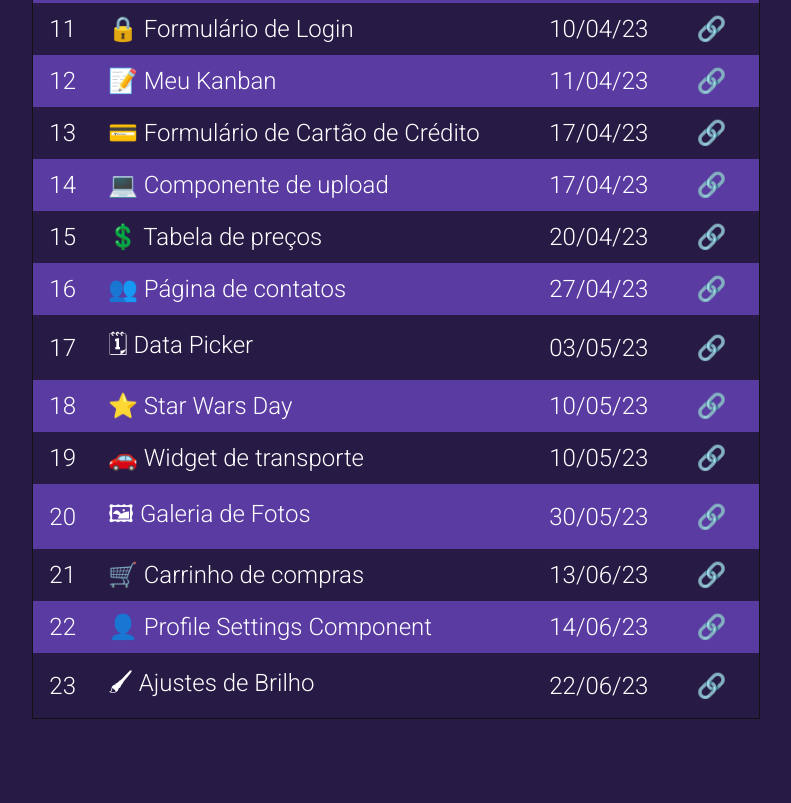
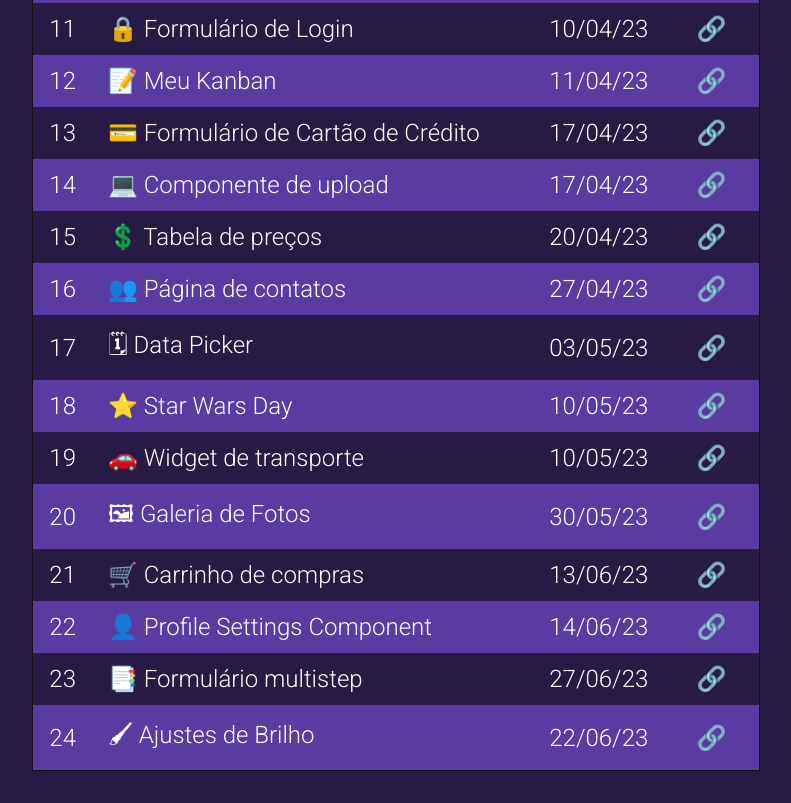
Before and after one commit to Gusales/boracodar, a plain HTML site: page index.html in a window 1280 px wide. Shown: the part 786-1589 px from the top of the page, without its empty margins (244-1035 px from the left). Before the commit the page ends 1537 px from the top, so only its background shows below. Drawn offline with Linux system fonts and the light colour scheme.

Commit message:
rearranging projects

```diff
--- a/index.html
+++ b/index.html
@@ -165,10 +165,16 @@
         <td><a href="./projects/22/" target="_blank">🔗</a></td>
       </tr>
       <tr>
-      <td>23</td>
-        <td>🖌 Ajustes de Brilho</a></td>
+        <td>23</td>
+        <td>📑 Formulário multistep</td>
+        <td>27/06/23</td>
+        <td><a href="./projects/23/" target="_blank">🔗</a></td>
+      </tr>
+      <tr>
+        <td>24</td>
+        <td>🖌 Ajustes de Brilho</td>
         <td>22/06/23</td>
-        <td><a href="./projects/23/" target="_blank">🔗</a></td>
+        <td><a href="./projects/24/" target="_blank">🔗</a></td>
       </tr>
     </table>
   </main>
```
Also changed, not shown: projects/24/.github/preview.png (renamed from projects/23/.github/preview.png), projects/24/index.html (renamed from projects/23/index.html), projects/24/main.js (renamed from projects/23/main.js), projects/24/style.css (renamed from projects/23/style.css), 2 other files.
